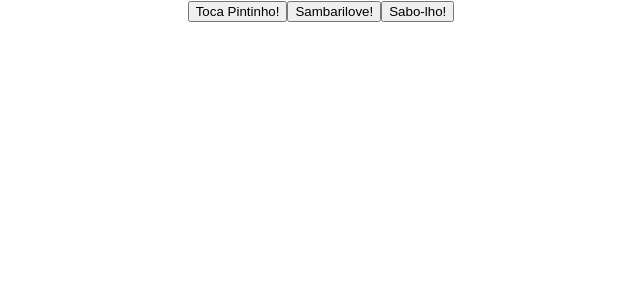
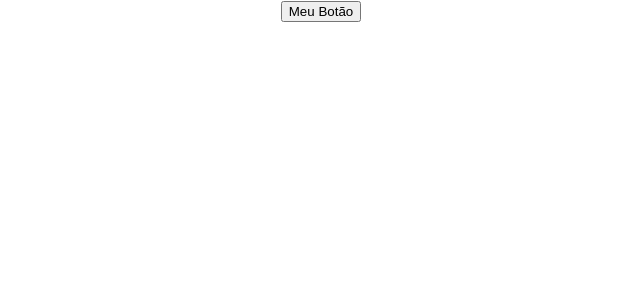
Before and after one commit to lobotelho22/trybe_exercicios, a React (Create React App) app in the folder bloco_FrontEnd/02_Componentes_com_estado_eventos_e_formularios_com_react/exercicios-11/: page / in a window 1280 px wide. Shown: the top 300 px of the page, without its empty margins (319-959 px from the left). Built offline with nearby package versions, Linux system fonts and the light colour scheme.

Commit message:
exercicio 11.1 (fixacao) handleClick chamada sem constructor perde referencia no this

```diff
--- a/bloco_FrontEnd/02_Componentes_com_estado_eventos_e_formularios_com_react/exercicios-11/src/App.js
+++ b/bloco_FrontEnd/02_Componentes_com_estado_eventos_e_formularios_com_react/exercicios-11/src/App.js
@@ -2,21 +2,15 @@ import React from 'react';
 import './App.css';
 
 class App extends React.Component {
-  constructor() {
-    super()
-    this.theMessage = this.theMessage.bind(this);
+  handleClick () {
+    console.log(this);
+    console.log('clicou!')
   }
-
-  theMessage(event) {
-    console.log('Toca Pintinho!');
-  }
-
   render () {
+    console.log(this)
     return (
     <div className="App">
-      <button onClick={this.theMessage}>Toca Pintinho!</button>
-      <button onClick={this.theMessage}>Sambarilove!</button>
-      <button onClick={this.theMessage}>Sabo-lho!</button>
+      <button onClick={this.handleClick}>Meu Botão</button>
     </div>
   );
   }
```
